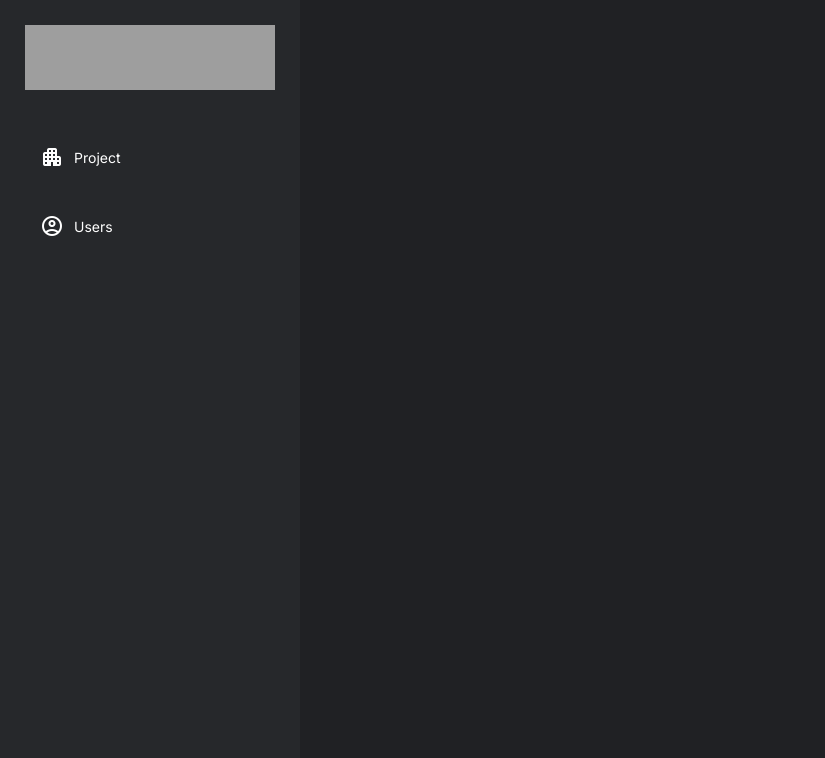
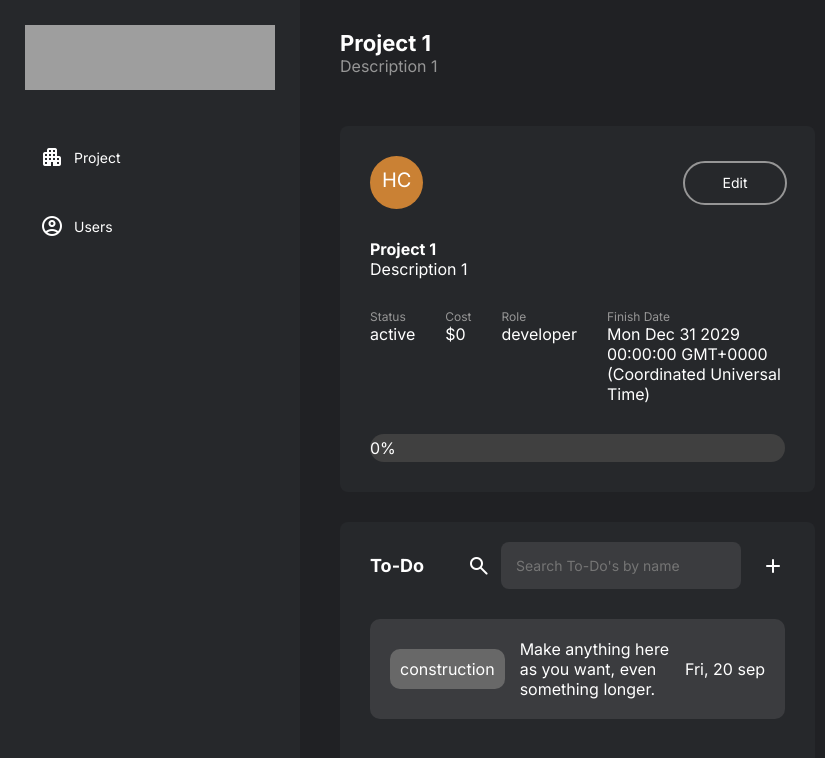
Before and after one commit to pimentafm/thatopen-masterbim, a React (Vite) app: page /project/13b56b64-14df-4efa-8edf-567d80291c27 in a window 1280 px wide. Shown: the top 758 px of the page, without its empty margins (0-825 px from the left). Built offline with nearby package versions, Linux system fonts and the light colour scheme; grey boxes are pictures that could not be loaded.

Commit message:
Conditional rendering components

```diff
--- a/src/index.tsx
+++ b/src/index.tsx
@@ -15,6 +15,9 @@ import { MTLLoader } from "three/examples/jsm/loaders/MTLLoader.js";
 import { IProject, ProjectStatus, Role } from "./class/Project";
 import { UIManager } from "./class/UIManager";
 import { ProjectDetailsPage } from "./react-components/ProjectDetailsPage";
+import { ProjectsManager } from "./class/ProjectsManager";
+
+const projectsManager = new ProjectsManager();
 
 const rootElement = document.getElementById("app") as HTMLElement;
 const appRoot = ReactDOM.createRoot(rootElement);
@@ -22,8 +25,14 @@ appRoot.render(
   <BrowserRouter>
     <Sidebar />
     <Routes>
-      <Route path="/" element={<ProjectsPage />} />
-      <Route path="/project" element={<ProjectDetailsPage />} />
+      <Route
+        path="/"
+        element={<ProjectsPage projectsManager={projectsManager} />}
+      />
+      <Route
+        path="/project/:id"
+        element={<ProjectDetailsPage projectsManager={projectsManager} />}
+      />
     </Routes>
   </BrowserRouter>
 );
--- a/src/react-components/ProjectDetailsPage.tsx
+++ b/src/react-components/ProjectDetailsPage.tsx
@@ -1,13 +1,31 @@
 import * as React from "react";
+import * as Router from "react-router-dom";
+import { ProjectsManager } from "../class/ProjectsManager";
 
-export function ProjectDetailsPage() {
+interface Props {
+  projectsManager: ProjectsManager;
+}
+
+export function ProjectDetailsPage(props: Props) {
+  const routeParams = Router.useParams<{ id: string }>();
+
+  if (!routeParams.id) {
+    return <p>Project not found</p>;
+  }
+
+  const project = props.projectsManager.getProject(routeParams.id);
+
+  if (!project) {
+    return <p>The Project ID {routeParams.id} wasn't found.</p>;
+  }
+
   return (
     <div id="project-details" className="page">
       <header>
         <div>
-          <h2 data-project-info="name">Hospital Center</h2>
+          <h2 data-project-info="name">{project.name}</h2>
           <p data-project-info="description" style={{ color: "#969696" }}>
-            Community hospital located at downtown
+            {project.description}
           </p>
         </div>
       </header>
@@ -40,10 +58,8 @@ export function ProjectDetailsPage() {
             </div>
             <div style={{ padding: "0 30px" }}>
               <div>
-                <h5 data-project-info="cardName">Hospital Center</h5>
-                <p data-project-info="cardDescription">
-                  Community hospital located at downtown
-                </p>
+                <h5 data-project-info="cardName">{project.name}</h5>
+                <p data-project-info="cardDescription">{project.description}</p>
               </div>
               <div
                 style={{
@@ -57,25 +73,25 @@ export function ProjectDetailsPage() {
                   <p style={{ color: "#969696", fontSize: "var(--font-sm)" }}>
                     Status
                   </p>
-                  <p>Active</p>
+                  <p>{project.status}</p>
                 </div>
                 <div>
                   <p style={{ color: "#969696", fontSize: "var(--font-sm)" }}>
                     Cost
                   </p>
-                  <p>$ 2.000.000,00</p>
+                  <p>${project.cost}</p>
                 </div>
                 <div>
                   <p style={{ color: "#969696", fontSize: "var(--font-sm)" }}>
                     Role
                   </p>
-                  <p>Engineer</p>
+                  <p>{project.role}</p>
                 </div>
                 <div>
                   <p style={{ color: "#969696", fontSize: "var(--font-sm)" }}>
                     Finish Date
                   </p>
-                  <p>2024-10-02</p>
+                  <p>{project.finishDate.toString()}</p>
                 </div>
               </div>
               <div
@@ -87,13 +103,13 @@ export function ProjectDetailsPage() {
               >
                 <div
                   style={{
-                    width: "80%",
+                    width: `${project.progress * 100}%`,
                     backgroundColor: "green",
                     padding: "4px 0",
                     textAlign: "center",
                   }}
                 >
-                  80%
+                  {project.progress * 100}%
                 </div>
               </div>
             </div>
--- a/src/react-components/ProjectsPage.tsx
+++ b/src/react-components/ProjectsPage.tsx
@@ -4,20 +4,30 @@ import { useState, useEffect } from "react";
 import { IProject, Project, ProjectStatus, Role } from "../class/Project";
 import { ProjectsManager } from "../class/ProjectsManager";
 import { ProjectCard } from "./ProjectCard";
+import * as Router from "react-router-dom";
 
-export function ProjectsPage() {
-  const [projectsManager] = useState(new ProjectsManager());
-  const [projects, setProjects] = useState<Project[]>(projectsManager.list);
+interface Props {
+  projectsManager: ProjectsManager;
+}
 
-  projectsManager.onProjectCreated = () => {
-    setProjects([...projectsManager.list]);
+export function ProjectsPage(props: Props) {
+  const [projects, setProjects] = useState<Project[]>(
+    props.projectsManager.list
+  );
+
+  props.projectsManager.onProjectCreated = () => {
+    setProjects([...props.projectsManager.list]);
   };
-  projectsManager.onProjectDeleted = () => {
-    setProjects([...projectsManager.list]);
+  props.projectsManager.onProjectDeleted = () => {
+    setProjects([...props.projectsManager.list]);
   };
 
   const projectCards = projects.map((project) => {
-    return <ProjectCard key={project.id} project={project} />;
+    return (
+      <Router.Link to={`/project/${project.id}`} key={project.id}>
+        <ProjectCard project={project} />
+      </Router.Link>
+    );
   });
 
   useEffect(() => {
@@ -50,7 +60,7 @@ export function ProjectsPage() {
     };
 
     try {
-      const project = projectsManager.newProject(projectData);
+      const project = props.projectsManager.newProject(projectData);
       projectForm.reset();
 
       const modal = document.getElementById("new-project-modal");
--- a/style.css
+++ b/style.css
@@ -155,6 +155,11 @@ header {
   align-items: center;
   justify-content: space-between;
   width: 100%;
+}
+
+#projects-list a {
+  color: white;
+  text-decoration: none;
 }
 
 #projects-list {
```
